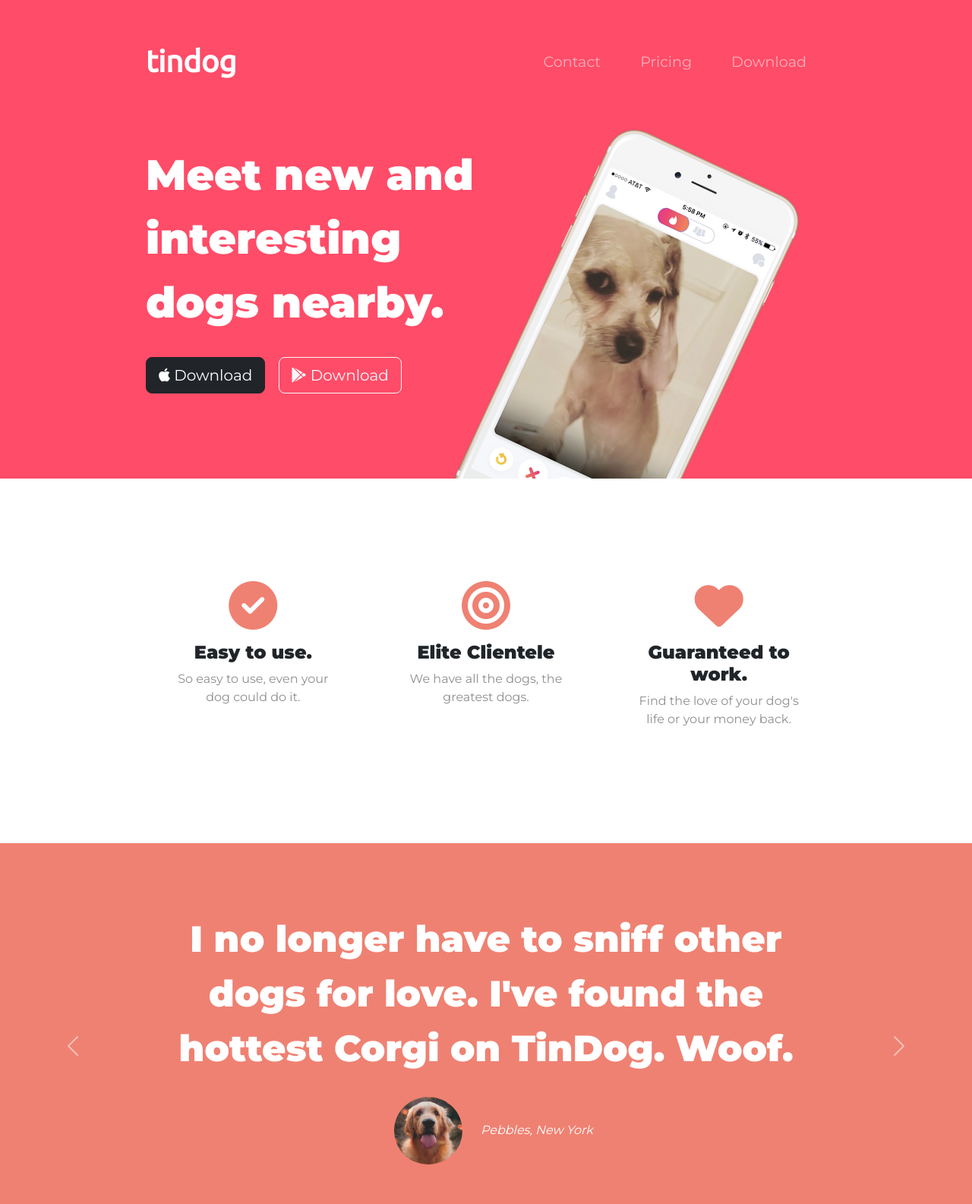
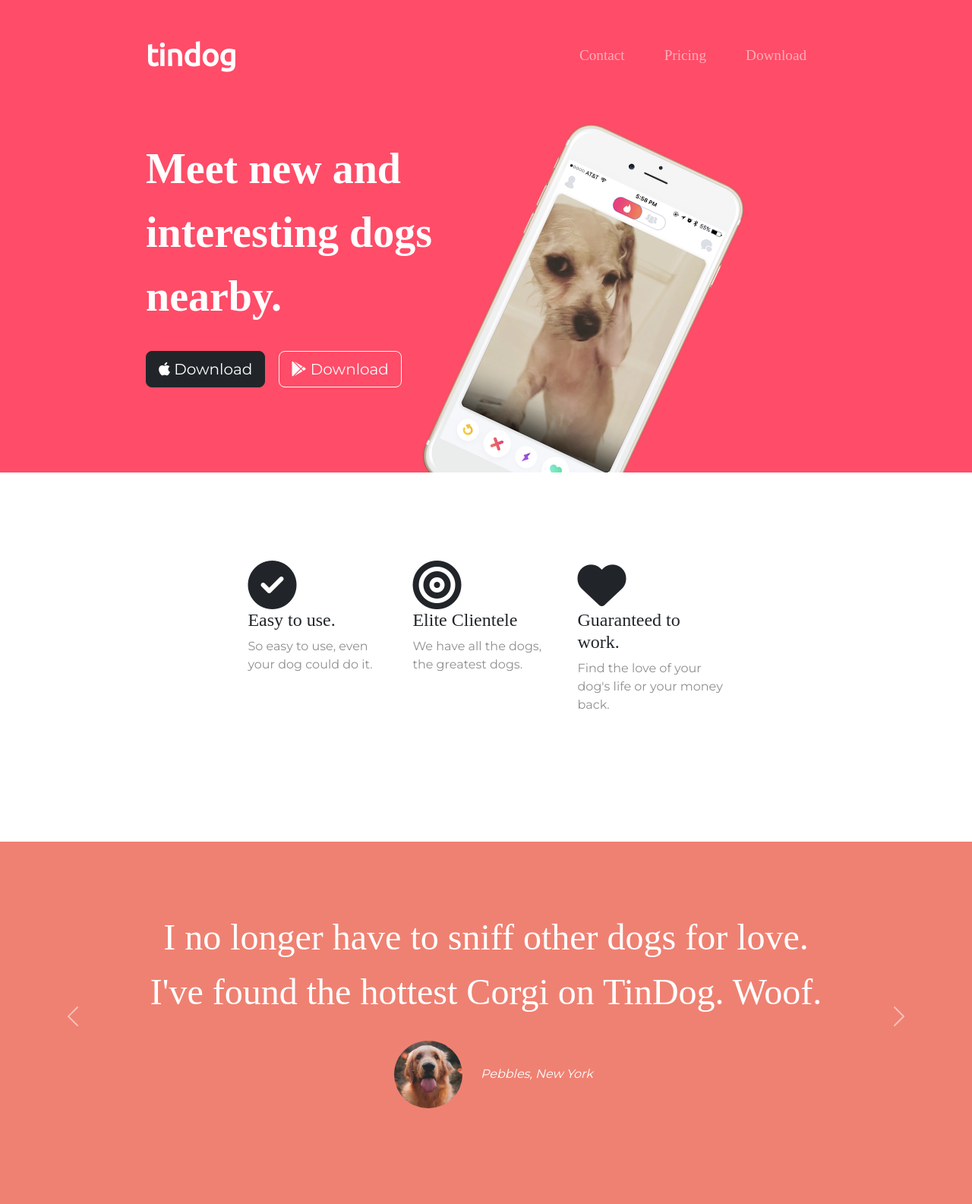
Before and after one commit to Srj2777/TinDog-Start-master, a plain HTML site: page index.html in a window 1280 px wide. Shown: the top 1585 px of the page at 76% size. Drawn offline with nearby package versions, Linux system fonts and the light colour scheme.

Commit message:
Some Change in it

```diff
--- a/css/styles.css
+++ b/css/styles.css
@@ -1,160 +1,150 @@
 body{
-    font-family: 'Montserrat', sans-serif;
-    text-align: center;
+    font-family: "Montserrat";
 }
-h1,h2,h3,h4,h5,h6{
-    font-family: 'Montserrat', sans-serif;
+#title{
+    background-color: #ff4c68;
+}
+.container-fluid{
+    padding: 3% 15% 7%;
+}
+h1{
+    font-family: "Montserrat-Black";
     font-weight: 900;
+    font-size: 3.5rem;
+    line-height: 1.5;
+    color: #fff;
+}
+h2{
+    font-family: "Montserrat-bold";
+    font-size: 3rem;
+    line-height: 1.5;
+}
+h3{
+    font-family: "Montserrat-bold";
+    font-size: 1.5rem;
 }
 p{
-    color: #8f8f8f;
-}
-/* Containers */
-.container-fluid{
-    padding: 7% 15%;
+    color:#8f8f8f;
 }
 
-/* Sections */
-.colored-section{
-    background-color: #ff4c68;
-    color: white;
+/* Navigation Bar */
+.navbar{
+    padding: 0 0 4.5rem;
 }
-.white-section{
-    background-color: #fff;
+.navbar-brand{
+    font-family: "Ubuntu";
+    font-size: 2.5rem;
+    font-weight: bold;
+}
+.nav-item{
+    padding: 0 18px;
+}
+.nav-link{
+    font-size: 1.2rem;
+    font-family: "Montserrat-Light";
 }
 
 
-/* Headings */
-.big-heading{
-    font-size: 3.5rem;
-    line-height: 1.5;
-}
-.section-heading{
-    font-size: 3rem;
-    line-height: 1.5;
-}
-
-
-/* Navigation bar */
-.navbar{
-    padding-bottom: 4.5rem;
-}
-.navbar-brand{
-    font-family: 'Ubuntu' ,sans-serif;
-    font-size: 2.5rem;
-    font-weight: bold;
-
-}
-.nav-item{
-    padding: 0 1.125rem;
-}
-.nav-link{
-    font-size: 1.2rem;
-    font-family: "Montserrat";
-}
-
-/* Download buttons */
-.download-button
-{
+/* Download Buttons */
+.download-button{
+    /* margin: top left right bottom; */
     margin: 5% 3% 5% 0;
 }
 
-
-/* Title section */
-
-#title .container-fluid{
-    padding: 3% 15% 7%;
-    text-align: left;
-}
-.title-parent{
-  position: relative;
-}
+/* Title Img */
 .title-img{
-    width: 60%;
-    transform: rotate(25deg);
+    width: 20%;
+    transform: rotate(25deg); /* Equal to rotateZ(45deg) */
     position: absolute;
     right: 30%;
 }
 
-/* Features section*/
+
+
+/* Features Section */
 #features{
+    background-color: #fff;
+    padding: 7% 15%;
+    /* bcz we need feature is relative to its parent and follow the z-index: ; property */
     position: relative;
+    z-index: 1;
 }
-.feature-title{
-    font-size: 1.5rem;
+.feature-box{
+    text-align: center;
+    padding: 5%;
 }
-.features-icons{
+.icon{
     color: #ef8172;
     margin-bottom: 1rem;
-
 }
-.features-icons:hover{
+.icon:hover{
     color: #ff4c68;
 }
-.features-col{
-    padding: 5%;
+
+/* Testimonials Sections  */
+#testimonials{
+    text-align: center;
+    background-color: #ef8172;
+    color: #fff;
 }
-
-
-/* Testimonial Sections */
-#testimonials{
-    background-color: #ef8172;
-}
-.testimonial-text{
-    font-size: 3rem;
-    line-height: 1.5;
-}
-
 .testimonial-image{
     width: 10%;
     border-radius: 100%;
     margin: 20px;
 }
+.carousel-item{
+    padding: 7% 15%;
+}
 
-/* Press section */
 #press{
-    padding: 3%;
     background-color: #ef8172;
+    text-align: center;
+    padding-bottom: 3%;
 }
 .press-logo{
     width: 15%;
     margin: 20px 20px 50px;
 }
 
-
-/* Pricing section */
-
+/* Pricing Sections */
 #pricing{
     padding: 100px;
+    text-align: center;
 }
-.price-text{
-    font-size: 3rem;
+.pricing-column{
+    padding: 3% 2%;
+
+}
+
+   /* CTA Section */
+#cta{
+    text-align: center;
+    background-color: #ff4c68;
+    padding: 7% 15%;
+    color: #fff;
+}
+.cta-heading{
+    font-family: "Montserrat-Black";
+    font-size: 2.5rem;
     line-height: 1.5;
 }
-.pricing-col{
-    padding: 3% 2%;
+
+/* Footer Id */
+#footer{
+    text-align: center;
+    padding: 7% 15%;
 }
 
-/* Call to action */
-
-/* Footer */
-#footer{
-    font-size: 0.8rem;
-}
-.footer-icons{
-    padding: 2% 1% ;
+.foot{
+    margin: 20px 10px;
 }
 
-
-/* Media Queries */
-@media (max-width: 993px){
-
+@media (max-width: 1002px) {
     #title{
         text-align: center;
     }
-
     .title-img{
+        position: static;
         transform: rotate(0);
-        position: static;
     }
 }
```
